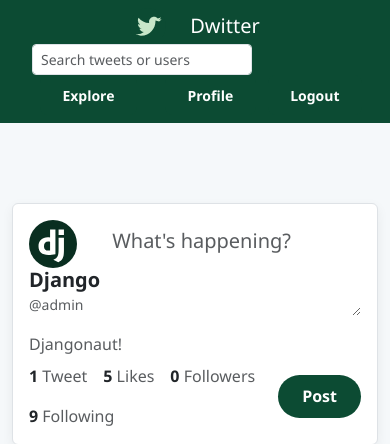
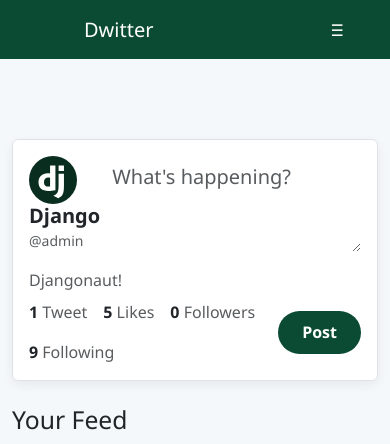
Before and after one commit to 0x10-z/dwitter, a Django app: page / in a window 390 px wide. Shown: the top 444 px of the page. Run offline with Django 5.2, Linux system fonts and the light colour scheme; a user stored in the database is signed in; data comes from the database, SQL or seed files in the repository; both versions use the stored data as it was after the commit; some libraries are stand-ins or nearby versions.

Commit message:
Add logout functionality and enhance header layout; update navigation for authenticated users

```diff
--- a/dwitter/static/js/scripts.js
+++ b/dwitter/static/js/scripts.js
@@ -2,6 +2,7 @@ document.addEventListener("DOMContentLoaded", () => {
   setupTweetShare();
   setupBirdAnimation();
   setupFollowButtons();
+  setupLogoutButtons();
 });
 
 function setupTweetShare() {
@@ -63,3 +64,31 @@ function updateFollowButton(btn, status) {
     btn.dataset.following = "false";
   }
 }
+
+function setupLogoutButtons() {
+  const logoutBtn = document.getElementById("logoutBtn");
+
+  if (logoutBtn) {
+    logoutBtn.addEventListener("click", (e) => {
+      e.preventDefault();
+      const url = logoutBtn.dataset.url;
+      const csrf = logoutBtn.dataset.csrf;
+
+      fetch(url, {
+        method: "POST",
+        headers: {
+          "X-CSRFToken": csrf,
+          "Content-Type": "application/x-www-form-urlencoded",
+        },
+      })
+        .then((res) => {
+          if (res.redirected) {
+            window.location.href = res.url;
+          } else {
+            window.location.reload(); // fallback
+          }
+        })
+        .catch((err) => console.error("Logout failed", err));
+    });
+  }
+}
--- a/dwitter/templates/dwitter/base.html
+++ b/dwitter/templates/dwitter/base.html
@@ -14,40 +14,33 @@
   </head>
   <body>
     <header class="container-fluid py-2" style="background-color: #0c4b33;">
-      <div class="container d-flex flex-column flex-sm-row justify-content-between align-items-center text-white">
-
-
+  <div class="container d-flex justify-content-between align-items-center text-white">
+    <!-- Logo y título -->
     <div class="d-flex align-items-center">
       <svg class="logo-bird me-2" width="36" height="36" viewBox="0 0 512 512" xmlns="http://www.w3.org/2000/svg">
         <circle cx="256" cy="256" r="256" fill="#0C4B33"/>
-            <path d="M362.4 178.1c.2 3.1.2 6.3.2 9.5 0 96.6-73.5 208-208 208A207 207 0 0 1 80 371c8.4 1 16.9 1.6 25.6 1.6a146.8 146.8 0 0 0 91-31.3c-29-1-53.4-19.7-61.8-46a73.8 73.8 0 0 0 33.3-1.2c-31.4-6.3-54.8-34-54.8-67.3v-.9c9.2 5.1 19.8 8.1 31 8.5a72.7 72.7 0 0 1-32.5-60.5c0-13.4 3.6-25.8 9.9-36.6a207 207 0 0 0 150.7 76.4c-1.2-5.3-1.8-10.8-1.8-16.5 0-39.6 32.2-71.8 71.8-71.8 20.6 0 39.3 8.7 52.4 22.7a143.4 143.4 0 0 0 45.4-17.3c-4.7 14.6-14.5 26.9-27.3 34.6 12.8-1.5 25-4.9 36.3-10.1a149.3 149.3 0 0 1-35.6 36.8z" fill="#C8E6C9"/>
+        <path d="M362.4 178.1c..." fill="#C8E6C9"/>
       </svg>
-
       <h1 class="h5 m-0">
         <a href="{% url 'dashboard' %}" class="text-white text-decoration-none">Dwitter</a>
       </h1>
     </div>
-        <div>
+
+    <!-- Botón hamburguesa solo en móvil -->
+    <div class="d-flex align-items-center">
+      <button class="btn btn-outline-light d-sm-none" type="button" data-bs-toggle="offcanvas" data-bs-target="#mobileNav" aria-controls="mobileNav">
+        ☰
+      </button>
+
+      <!-- Navegación desktop -->
+      <div class="d-none d-sm-flex align-items-center ms-3">
         {% if user.is_authenticated %}
-            <div class="search-wrapper d-inline-flex align-items-center">
-
-              <form action="{% url 'search' %}" method="get" class="ms-2 mb-0">
-                <input type="search" name="q"
-                      id="searchInput"
-                      class="form-control form-control-sm search-input"
-                      placeholder="Search tweets or users"
-                      aria-label="Search" />
+          <form action="{% url 'search' %}" method="get" class="me-2">
+            <input type="search" name="q" class="form-control form-control-sm" placeholder="Search..." />
           </form>
-            </div>
-
           <a href="{% url 'explore_users' %}" class="btn btn-outline-light btn-sm me-2">Explore</a>
-
           <a href="{% url 'edit_profile' %}" class="btn btn-outline-light btn-sm me-2">Profile</a>
-
-            <form action="{% url 'logout' %}" method="post" class="d-inline">
-              {% csrf_token %}
-              <button type="submit" class="btn btn-outline-light btn-sm">Logout</button>
-            </form>
+          <a href="#" class="btn btn-outline-light btn-sm me-2" id="logoutBtn" data-url="{% url 'logout' %}" data-csrf="{{ csrf_token }}">Logout</a>
 
         {% else %}
           <a href="{% url 'login' %}" class="text-white me-2">Login</a>
@@ -55,7 +48,32 @@
         {% endif %}
       </div>
     </div>
+  </div>
+
+  <!-- Offcanvas lateral -->
+  <div class="offcanvas offcanvas-end text-white" tabindex="-1" id="mobileNav" style="background-color: #0c4b33;">
+    <div class="offcanvas-header">
+      <h5 class="offcanvas-title">Menu</h5>
+      <button type="button" class="btn-close btn-close-white" data-bs-dismiss="offcanvas" aria-label="Close"></button>
+    </div>
+    <div class="offcanvas-body d-flex flex-column align-items-center gap-3">
+      {% if user.is_authenticated %}
+        <form action="{% url 'search' %}" method="get" class="w-100 px-3">
+          <input type="search" name="q" class="form-control" placeholder="Search..." />
+        </form>
+        <a href="{% url 'explore_users' %}" class="btn btn-outline-light w-75">Explore</a>
+        <a href="{% url 'edit_profile' %}" class="btn btn-outline-light w-75">Profile</a>
+        <a href="#" class="btn btn-outline-light w-100" id="logoutBtn" data-url="{% url 'logout' %}" data-csrf="{{ csrf_token }}">Logout</a>
+      {% else %}
+        <a href="{% url 'login' %}" class="btn btn-outline-light w-75">Login</a>
+        <a href="{% url 'register' %}" class="btn btn-outline-light w-75">Register</a>
+      {% endif %}
+    </div>
+  </div>
 </header>
+
+
+
 
     <main class="container my-4">
       {% block content %}{% endblock %}
```
Also changed, not shown: db.sqlite3. Lines whose indentation alone changed are shown as unchanged.
